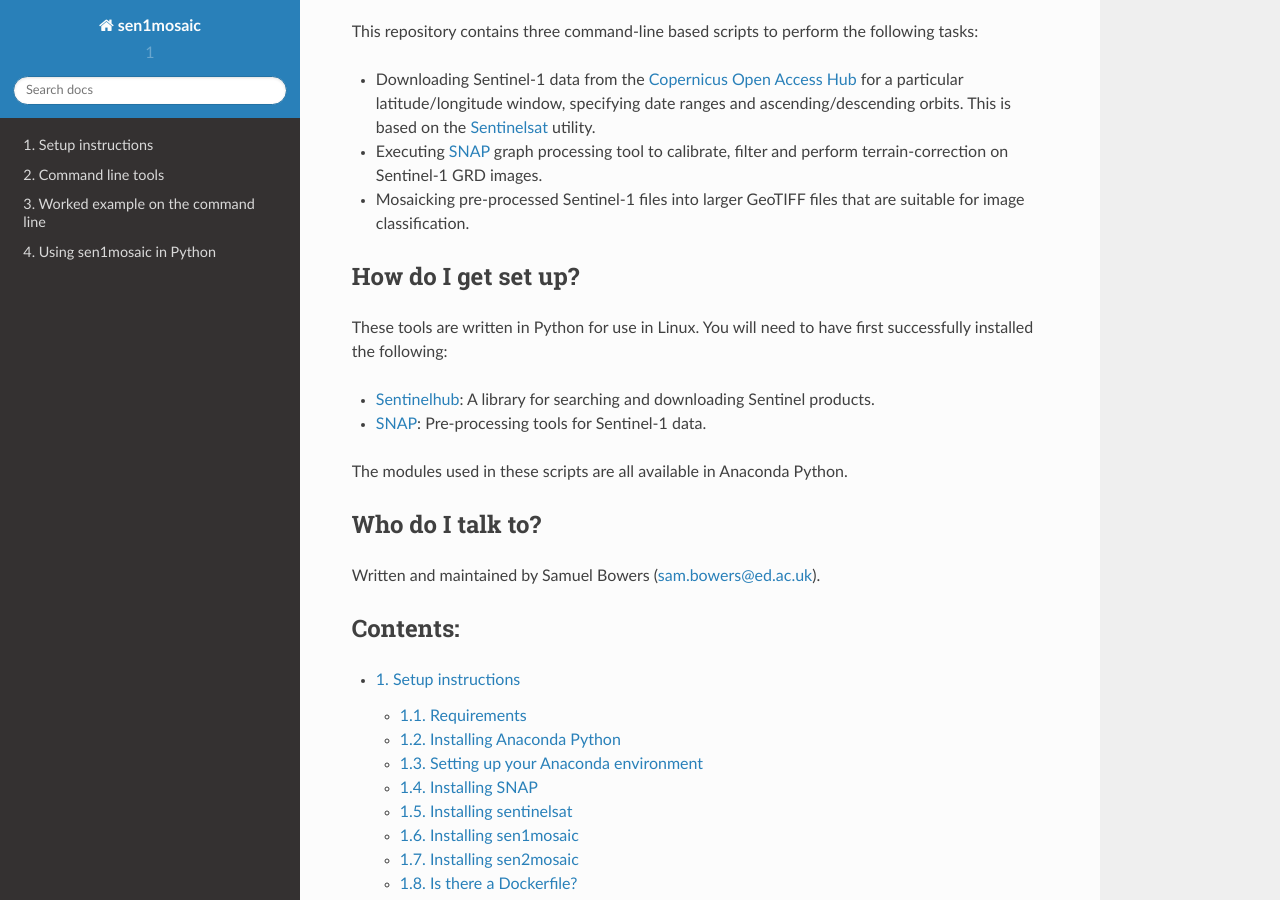
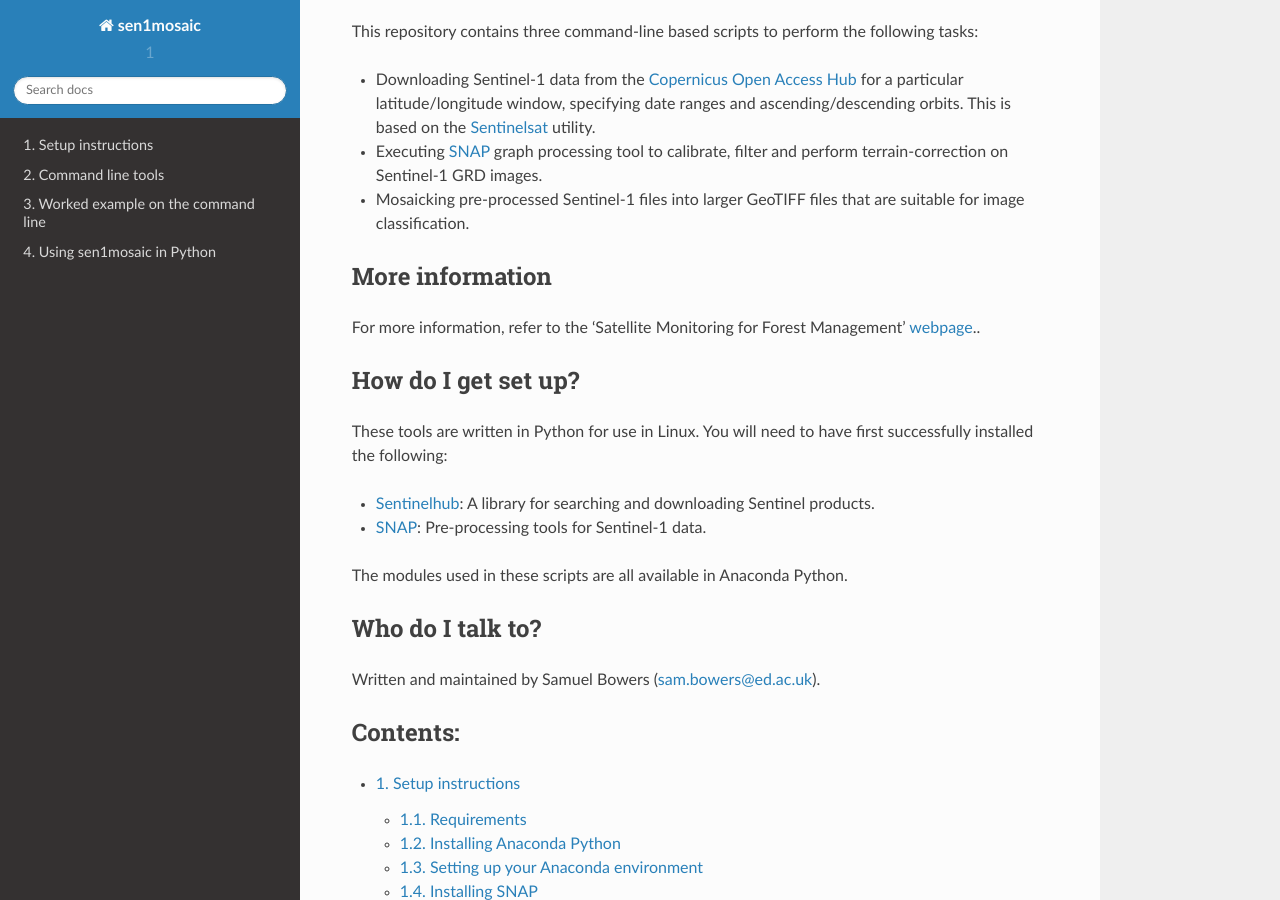
Before and after one commit to smfm-project/sen1mosaic, a Sphinx documentation site: the page built from docs/source/index.rst, in a window 1280 px wide and 900 px high, scrolled down 332 px. Built offline with Sphinx 7.4.7 and the Read the Docs theme 2.0.0, drawn with Linux system fonts in a browser that asks for light colours.

```diff
--- a/docs/source/index.rst
+++ b/docs/source/index.rst
@@ -15,6 +15,11 @@ This repository contains three command-line based scripts to perform the followi
 * Downloading Sentinel-1 data from the `Copernicus Open Access Hub <https://scihub.copernicus.eu/>`_ for a particular latitude/longitude window, specifying date ranges and ascending/descending orbits. This is based on the `Sentinelsat <https://github.com/sentinelsat/sentinelsat/>`_ utility.
 * Executing `SNAP <http://step.esa.int/main/toolboxes/snap/>`_ graph processing tool to calibrate, filter and perform terrain-correction on Sentinel-1 GRD images.
 * Mosaicking pre-processed Sentinel-1 files into larger GeoTIFF files that are suitable for image classification.
+
+More information
+----------------
+
+For more information, refer to the 'Satellite Monitoring for Forest Management' `webpage <https://www.smfm-project.com/>`_..
 
 How do I get set up?
 --------------------
```
